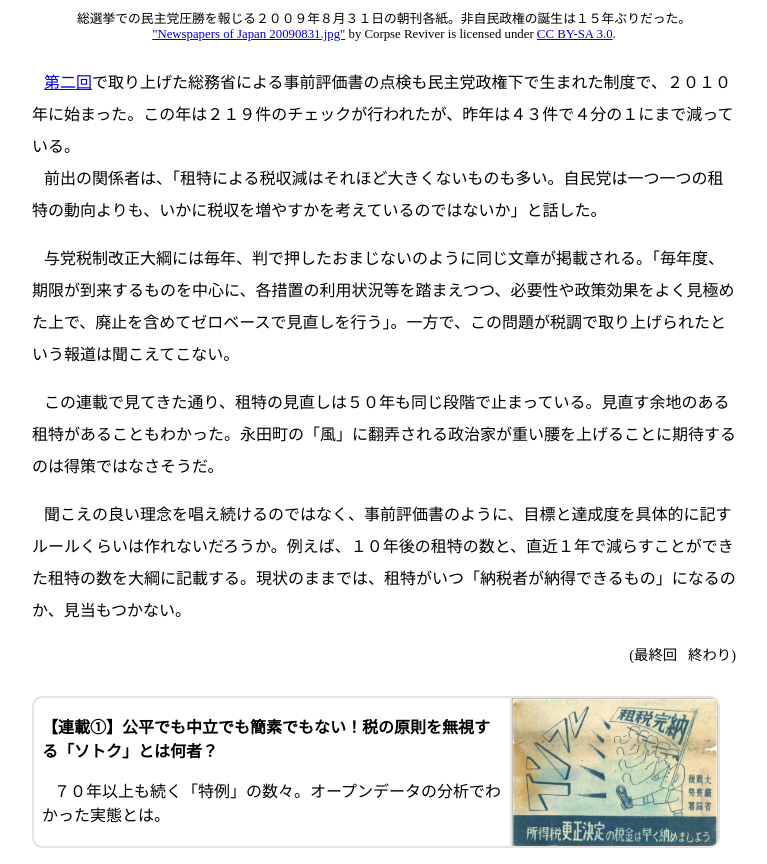
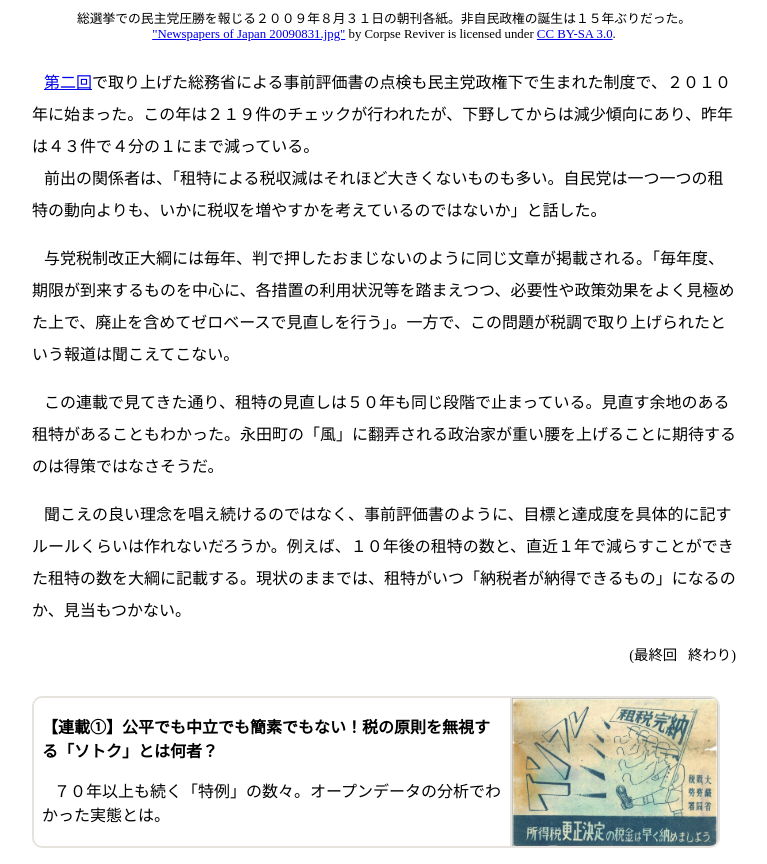
Before and after one commit to KohYoshida/diss-project-website-Ja, a plain HTML site: page article3.html in a window 1280 px wide. Shown: the part 5633-6497 px from the top of the page, without its empty margins (256-1023 px from the left). Drawn offline with Linux system fonts and the light colour scheme.

Commit message:
微修正

```diff
--- a/article3.html
+++ b/article3.html
@@ -109,7 +109,7 @@
             </figcaption>
         </figure>
 
-        <p class="texts">&nbsp;&nbsp;&nbsp;<a href="article2.html">第二回</a>で取り上げた総務省による事前評価書の点検も民主党政権下で生まれた制度で、２０１０年に始まった。この年は２１９件のチェックが行われたが、昨年は４３件で４分の１にまで減っている。<br>
+        <p class="texts">&nbsp;&nbsp;&nbsp;<a href="article2.html">第二回</a>で取り上げた総務省による事前評価書の点検も民主党政権下で生まれた制度で、２０１０年に始まった。この年は２１９件のチェックが行われたが、下野してからは減少傾向にあり、昨年は４３件で４分の１にまで減っている。<br>
         &nbsp;&nbsp;&nbsp;前出の関係者は、「租特による税収減はそれほど大きくないものも多い。自民党は一つ一つの租特の動向よりも、いかに税収を増やすかを考えているのではないか」と話した。</p>
 
         <p class="texts">&nbsp;&nbsp;&nbsp;与党税制改正大綱には毎年、判で押したおまじないのように同じ文章が掲載される。「毎年度、期限が到来するものを中心に、各措置の利用状況等を踏まえつつ、必要性や政策効果をよく見極めた上で、廃止を含めてゼロベースで見直しを行う」。一方で、この問題が税調で取り上げられたという報道は聞こえてこない。</p>
```
